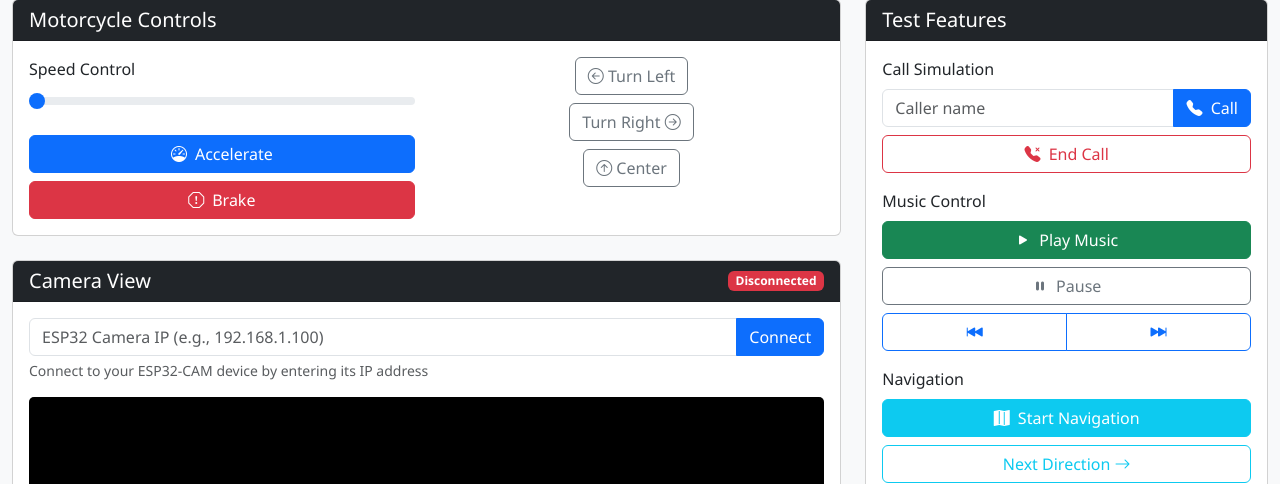
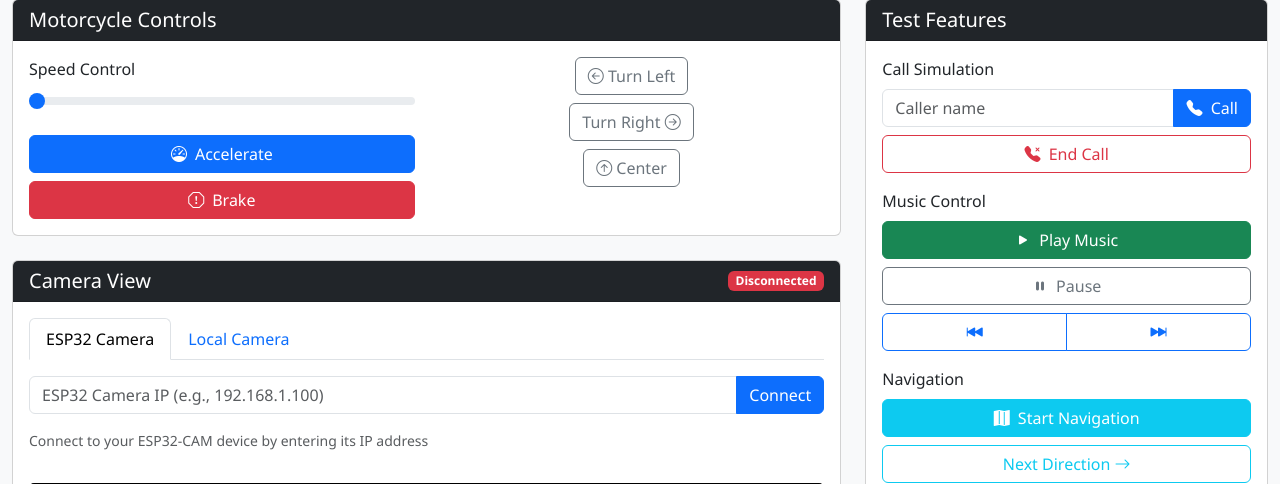
Before and after one commit to mukilan1/-Helmet-Project-, a Flask app: page /simulation in a window 1280 px wide. Shown: the part 448-932 px from the top of the page. Run offline with Flask 2, Linux system fonts and the light colour scheme.

Commit message:
Connect the local camera temporarily

```diff
--- a/static/css/styles.css
+++ b/static/css/styles.css
@@ -246,6 +246,12 @@ body {
     object-fit: contain;
 }
 
+#local-video-stream {
+    width: 100%;
+    height: 100%;
+    object-fit: cover;
+}
+
 /* Camera Sensor Data Display */
 .sensor-box {
     background-color: #f8f9fa;
--- a/static/js/simulation.js
+++ b/static/js/simulation.js
@@ -4,6 +4,8 @@ document.addEventListener('DOMContentLoaded', function() {
     let animationId = null;
     let updateInterval = null;
     let cameraConnected = false;
+    let localStreamActive = false;
+    let localStream = null;
 
     // DOM Elements
     const speedControl = document.getElementById('speed-control');
@@ -48,6 +50,12 @@ document.addEventListener('DOMContentLoaded', function() {
     const connectCameraBtn = document.getElementById('connect-camera-btn');
     const cameraStatus = document.getElementById('camera-status');
     const cameraStream = document.getElementById('camera-stream');
+    const localVideoStream = document.getElementById('local-video-stream');
+    const localCameraSelect = document.getElementById('local-camera-select');
+    const startLocalCameraBtn = document.getElementById('start-local-camera-btn');
+    const stopLocalCameraBtn = document.getElementById('stop-local-camera-btn');
+    const esp32Tab = document.getElementById('esp32-tab');
+    const localTab = document.getElementById('local-tab');
 
     // Sensor data elements
     const sensorStatus = document.getElementById('sensor-status');
@@ -457,6 +465,11 @@ document.addEventListener('DOMContentLoaded', function() {
             return;
         }
 
+        // Stop local camera if active
+        if (localStreamActive) {
+            stopLocalCamera();
+        }
+
         cameraStatus.textContent = 'Connecting...';
         cameraStatus.className = 'badge bg-warning';
 
@@ -473,6 +486,10 @@ document.addEventListener('DOMContentLoaded', function() {
                 cameraStatus.textContent = 'Connected';
                 cameraStatus.className = 'badge bg-success';
                 cameraConnected = true;
+
+                // Show image stream and hide video element
+                cameraStream.classList.remove('d-none');
+                localVideoStream.classList.add('d-none');
 
                 // Update camera stream source
                 updateCameraStream();
@@ -494,7 +511,7 @@ document.addEventListener('DOMContentLoaded', function() {
     });
 
     function updateCameraStream() {
-        if (cameraConnected) {
+        if (cameraConnected && !localStreamActive) {
             // Set random query parameter to avoid caching
             cameraStream.src = `/camera_stream?t=${new Date().getTime()}`;
 
@@ -505,7 +522,7 @@ document.addEventListener('DOMContentLoaded', function() {
                 cameraConnected = false;
                 cameraStream.src = '/static/img/camera-placeholder.jpg';
             };
-        } else {
+        } else if (!localStreamActive) {
             cameraStream.src = '/static/img/camera-placeholder.jpg';
         }
     }
@@ -528,6 +545,12 @@ document.addEventListener('DOMContentLoaded', function() {
 
     // Sensor data handling
     function fetchSensorData() {
+        if (localStreamActive) {
+            // Use local camera sensor data
+            updateLocalCameraSensorData();
+            return;
+        }
+
         if (!cameraConnected) {
             sensorStatus.textContent = 'Camera Disconnected';
             sensorStatus.className = 'badge bg-secondary';
@@ -626,9 +649,162 @@ document.addEventListener('DOMContentLoaded', function() {
         fetchSensorData();
     });
 
+    // Local camera handling
+    async function getAvailableCameras() {
+        try {
+            const devices = await navigator.mediaDevices.enumerateDevices();
+            const videoDevices = devices.filter(device => device.kind === 'videoinput');
+
+            // Clear any existing options
+            localCameraSelect.innerHTML = '<option selected value="">Select camera...</option>';
+
+            // Add options for each video device
+            videoDevices.forEach(device => {
+                const option = document.createElement('option');
+                option.value = device.deviceId;
+                option.text = device.label || `Camera ${localCameraSelect.options.length}`;
+                localCameraSelect.appendChild(option);
+            });
+
+            // If we don't have labels, we might need permission first
+            if (videoDevices.length > 0 && !videoDevices[0].label) {
+                const tempStream = await navigator.mediaDevices.getUserMedia({ video: true });
+                tempStream.getTracks().forEach(track => track.stop());
+
+                // Try again to get devices with labels
+                getAvailableCameras();
+            }
+        } catch (error) {
+            console.error('Error getting camera devices:', error);
+        }
+    }
+
+    async function startLocalCamera() {
+        try {
+            const deviceId = localCameraSelect.value;
+            if (!deviceId) {
+                alert('Please select a camera');
+                return;
+            }
+
+            // Stop any existing stream
+            stopLocalCamera();
+
+            // Show connecting status
+            cameraStatus.textContent = 'Connecting...';
+            cameraStatus.className = 'badge bg-warning';
+
+            // Get the selected camera stream
+            const constraints = {
+                video: {
+                    deviceId: { exact: deviceId },
+                    width: { ideal: 640 },
+                    height: { ideal: 480 }
+                }
+            };
+
+            localStream = await navigator.mediaDevices.getUserMedia(constraints);
+            localVideoStream.srcObject = localStream;
+
+            // Hide image stream and show video element
+            cameraStream.classList.add('d-none');
+            localVideoStream.classList.remove('d-none');
+
+            // Update status
+            cameraStatus.textContent = 'Local Camera Active';
+            cameraStatus.className = 'badge bg-success';
+            localStreamActive = true;
+
+            // Update sensor data with local camera info
+            updateLocalCameraSensorData();
+        } catch (error) {
+            console.error('Error starting local camera:', error);
+            cameraStatus.textContent = 'Camera Error';
+            cameraStatus.className = 'badge bg-danger';
+            localStreamActive = false;
+        }
+    }
+
+    function stopLocalCamera() {
+        if (localStream) {
+            localStream.getTracks().forEach(track => track.stop());
+            localStream = null;
+            localVideoStream.srcObject = null;
+
+            // Hide video element and show image stream
+            localVideoStream.classList.add('d-none');
+            cameraStream.classList.remove('d-none');
+
+            // Update status
+            if (!cameraConnected) {
+                cameraStatus.textContent = 'Disconnected';
+                cameraStatus.className = 'badge bg-danger';
+            }
+
+            localStreamActive = false;
+        }
+    }
+
+    function updateLocalCameraSensorData() {
+        if (localStreamActive && localStream) {
+            const videoTrack = localStream.getVideoTracks()[0];
+            const settings = videoTrack.getSettings();
+
+            // Extract information from video track settings
+            const width = settings.width || 640;
+            const height = settings.height || 480;
+            const frameRate = settings.frameRate || 30;
+
+            // Create simulated sensor data for local camera
+            const simulatedData = {
+                light_level: Math.floor(Math.random() * 800 + 200), // Random light level
+                motion_detected: Math.random() > 0.7, // Random motion detection
+                distance: 1.5 + Math.random() * 3, // Random distance (not really available from webcam)
+                resolution: `${width}x${height}`,
+                framerate: frameRate,
+                quality: 90 // Assumed quality
+            };
+
+            updateSensorDisplay(simulatedData);
+            sensorStatus.textContent = 'Local Camera';
+            sensorStatus.className = 'badge bg-info';
+        }
+    }
+
+    // Event listeners for local camera
+    startLocalCameraBtn.addEventListener('click', startLocalCamera);
+    stopLocalCameraBtn.addEventListener('click', stopLocalCamera);
+
+    // Handle tab switching
+    esp32Tab.addEventListener('shown.bs.tab', function() {
+        if (localStreamActive) {
+            stopLocalCamera();
+        }
+
+        if (cameraConnected) {
+            updateCameraStream();
+            cameraStatus.textContent = 'Connected';
+            cameraStatus.className = 'badge bg-success';
+        } else {
+            cameraStatus.textContent = 'Disconnected';
+            cameraStatus.className = 'badge bg-danger';
+        }
+    });
+
+    localTab.addEventListener('shown.bs.tab', function() {
+        // Get available cameras when switching to local tab
+        getAvailableCameras();
+
+        if (cameraConnected) {
+            // When switching to local tab, if ESP32 is connected, temporarily disconnect display
+            cameraStream.classList.add('d-none');
+        }
+    });
+
     // Initial state fetch and periodic updates
     fetchState();
     checkCameraStatus();
+    getAvailableCameras(); // Get available cameras on page load
     updateInterval = setInterval(fetchState, 2000);
 
     // Fetch sensor data on connection and periodically
--- a/templates/simulation.html
+++ b/templates/simulation.html
@@ -107,15 +107,42 @@
                     <div class="card-body">
                         <div class="row mb-3">
                             <div class="col">
-                                <div class="input-group">
-                                    <input type="text" class="form-control" id="camera-ip" placeholder="ESP32 Camera IP (e.g., 192.168.1.100)">
-                                    <button class="btn btn-primary" id="connect-camera-btn">Connect</button>
+                                <ul class="nav nav-tabs" id="camera-source-tabs" role="tablist">
+                                    <li class="nav-item" role="presentation">
+                                        <button class="nav-link active" id="esp32-tab" data-bs-toggle="tab" data-bs-target="#esp32-camera" type="button" role="tab" aria-controls="esp32-camera" aria-selected="true">ESP32 Camera</button>
+                                    </li>
+                                    <li class="nav-item" role="presentation">
+                                        <button class="nav-link" id="local-tab" data-bs-toggle="tab" data-bs-target="#local-camera" type="button" role="tab" aria-controls="local-camera" aria-selected="false">Local Camera</button>
+                                    </li>
+                                </ul>
+
+                                <div class="tab-content mt-3" id="camera-source-content">
+                                    <!-- ESP32 Camera Tab -->
+                                    <div class="tab-pane fade show active" id="esp32-camera" role="tabpanel" aria-labelledby="esp32-tab">
+                                        <div class="input-group mb-3">
+                                            <input type="text" class="form-control" id="camera-ip" placeholder="ESP32 Camera IP (e.g., 192.168.1.100)">
+                                            <button class="btn btn-primary" id="connect-camera-btn">Connect</button>
+                                        </div>
+                                        <div class="form-text mb-3">Connect to your ESP32-CAM device by entering its IP address</div>
+                                    </div>
+
+                                    <!-- Local Camera Tab -->
+                                    <div class="tab-pane fade" id="local-camera" role="tabpanel" aria-labelledby="local-tab">
+                                        <div class="d-flex justify-content-between align-items-center mb-3">
+                                            <select class="form-select" id="local-camera-select">
+                                                <option selected value="">Select camera...</option>
+                                            </select>
+                                            <button class="btn btn-primary ms-2" id="start-local-camera-btn">Start</button>
+                                            <button class="btn btn-outline-danger ms-2" id="stop-local-camera-btn">Stop</button>
+                                        </div>
+                                        <div class="form-text mb-3">Use your laptop's built-in or connected webcam</div>
+                                    </div>
                                 </div>
-                                <div class="form-text">Connect to your ESP32-CAM device by entering its IP address</div>
                             </div>
                         </div>
                         <div class="camera-container">
                             <img id="camera-stream" src="{{ url_for('static', filename='img/camera-placeholder.jpg') }}" alt="Camera stream" class="img-fluid">
+                            <video id="local-video-stream" class="d-none" autoplay playsinline></video>
                         </div>
                     </div>
                 </div>
```
